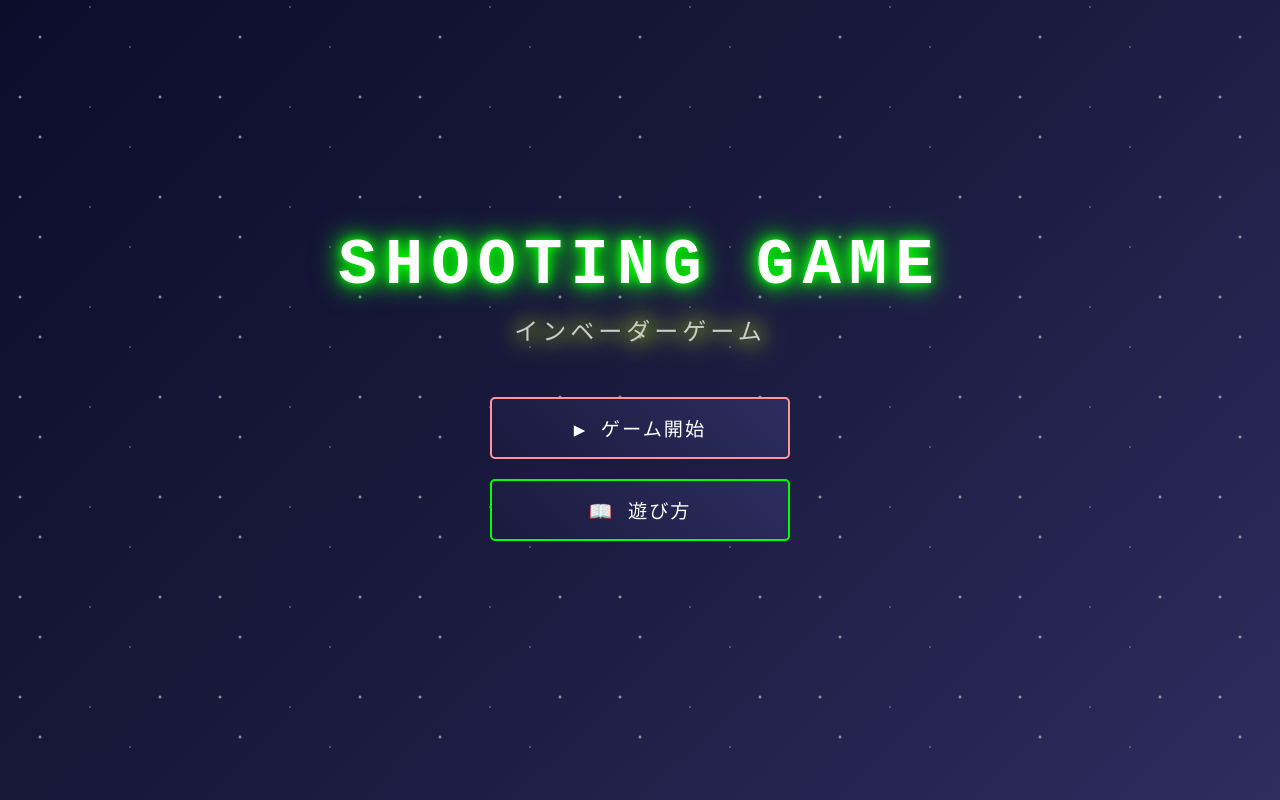
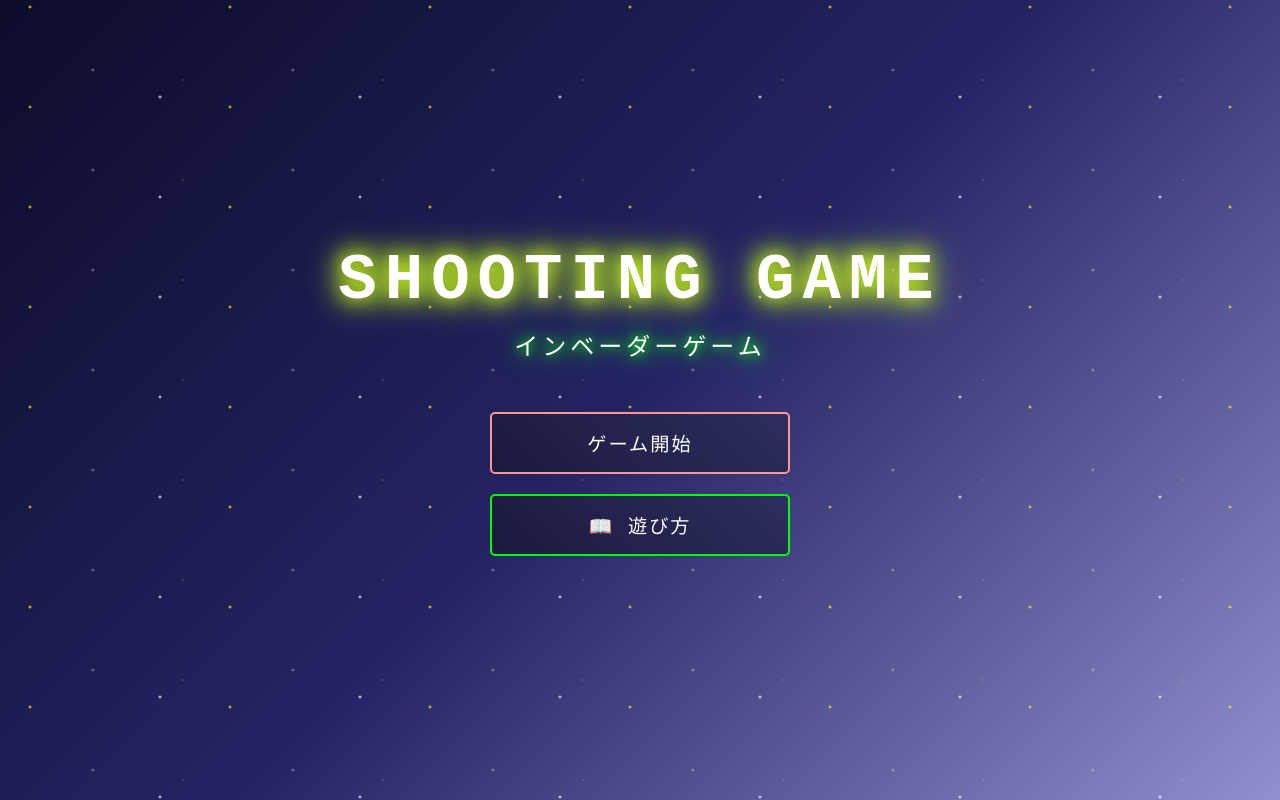
Before and after one commit to hayashichiho/ShootingGame, a Flask app: page / in a window 1280 px wide. Run offline with Flask 2, Linux system fonts and the light colour scheme.

Commit message:
[add]スタート画面のＵＩの変更

```diff
--- a/main.py
+++ b/main.py
@@ -38,9 +38,9 @@
         )
 
 
-@app.route("/stop_game")
-def stop_game():
-    """ゲームを停止"""
+@app.route("/end_game")
+def end_game():
+    """ゲームを終了"""
     global game_process
 
     try:
@@ -49,11 +49,11 @@
             game_process.terminate()
             game_process.wait()
 
-        return jsonify({"status": "success", "message": "ゲームが停止されました"})
+        return jsonify({"status": "success", "message": "ゲームが終了しました"})
 
     except Exception as e:
         return jsonify(
-            {"status": "error", "message": f"ゲームの停止に失敗しました: {str(e)}"}
+            {"status": "error", "message": f"ゲームの終了に失敗しました: {str(e)}"}
         )
 
 
--- a/static/css/style.css
+++ b/static/css/style.css
@@ -6,14 +6,14 @@
 
 body {
     font-family: 'Courier New', monospace;
-    background: linear-gradient(135deg, #0c0c2b, #1a1a3e, #2d2d5f);
+    background: linear-gradient(135deg, #0c0c2b, #242464, #9090cf);
     color: white;
     height: 100vh;
     overflow: hidden;
     position: relative;
 }
 
-/* 星空背景アニメーション */
+/* ===== 星空背景アニメーション ===== */
 .stars {
     position: fixed;
     top: 0;
@@ -21,28 +21,36 @@
     width: 100%;
     height: 100%;
     pointer-events: none;
+}
+
+.stars:before {
+    content: '';
+    position: absolute;
+    width: 120%;
+    height: 120%;
     background:
-        radial-gradient(2px 2px at 20px 30px, white, transparent),
-        radial-gradient(2px 2px at 40px 70px, white, transparent),
-        radial-gradient(1px 1px at 90px 40px, white, transparent),
-        radial-gradient(1px 1px at 130px 80px, white, transparent),
+        radial-gradient(2px 2px at 30px 40px, yellow, transparent),
         radial-gradient(2px 2px at 160px 30px, white, transparent);
     background-repeat: repeat;
     background-size: 200px 100px;
-    animation: starMove 20s linear infinite;
-    opacity: 0.8;
+    animation: starMove1 20s linear infinite;
 }
 
-@keyframes starMove {
-    0% {
-        transform: translateY(0px);
-    }
-
-    100% {
-        transform: translateY(-100px);
-    }
+.stars:after {
+    content: '';
+    position: absolute;
+    width: 120%;
+    height: 120%;
+    background:
+        radial-gradient(2px 2px at 40px 70px, white, transparent),
+        radial-gradient(1px 1px at 130px 80px, yellow, transparent);
+    background-repeat: repeat;
+    background-size: 200px 100px;
+    animation: starMove2 25s linear infinite;
+    opacity: 0.5;
 }
 
+/* ===== メインコンテンツ ===== */
 .main-container {
     display: flex;
     flex-direction: column;
@@ -62,107 +70,71 @@
 .title {
     font-size: 4rem;
     font-weight: bold;
-    text-shadow:
-        0 0 10px #00ff00,
-        0 0 20px #00ff00,
-        0 0 30px #00ff00;
     letter-spacing: 8px;
     margin-bottom: 10px;
 }
 
 .subtitle {
     font-size: 1.5rem;
-    color: #cccccc;
+    text-shadow: 0 0 10px #00ff00, 0 0 20px #00ff00, 0 0 30px #00ff00;
     letter-spacing: 4px;
     font-weight: normal;
-}
-
-@keyframes titleGlow {
-    0% {
-        text-shadow:
-            0 0 10px #00ff00,
-            0 0 20px #00ff00,
-            0 0 30px #00ff00;
-    }
-
-    100% {
-        text-shadow:
-            0 0 20px #e8e823,
-            0 0 30px #e8e823,
-            0 0 40px #e8e823;
-    }
 }
 
 .menu {
     display: flex;
     flex-direction: column;
     gap: 20px;
-    margin-bottom: 30px;
 }
 
-.menu-button,
-.start-button {
-    background: linear-gradient(45deg, #1a1a3e, #2d2d5f);
-    border: 2px solid #00ff00;
-    color: white;
+/* ===== ボタンスタイル ===== */
+.btn {
+    display: flex;
+    align-items: center;
+    justify-content: center;
+    gap: 10px;
+    width: 300px;
     padding: 15px 30px;
     font-size: 1.2rem;
     font-family: 'Courier New', monospace;
-    cursor: pointer;
-    transition: all 0.3s ease;
     text-transform: uppercase;
     letter-spacing: 2px;
+    cursor: pointer;
+    border: 2px solid;
+    border-radius: 5px;
+    background: linear-gradient(45deg, #1a1a3e, #2d2d5f);
+    color: white;
+    transition: all 0.3s ease;
     position: relative;
     overflow: hidden;
-    width: 300px;
-    border-radius: 5px;
 }
 
-.menu-button:hover,
-.start-button:hover {
-    background: linear-gradient(45deg, #2d2d5f, #3e3e7f);
-    box-shadow:
-        0 0 20px #00ff00,
-        inset 0 0 20px rgba(0, 255, 0, 0.1);
-    transform: translateY(-2px);
+/* メニューボタン */
+.btn--menu {
+    border-color: #00ff00;
 }
 
-.start-button {
+/* スタートボタン */
+.btn--start {
     border-color: #ff6b6b;
     animation: startButtonPulse 1.5s ease-in-out infinite;
 }
 
-.start-button:hover {
-    box-shadow:
-        0 0 20px #ff6b6b,
-        inset 0 0 20px rgba(255, 107, 107, 0.1);
-    border-color: #ff6b6b;
+/* ホバー効果 */
+.btn--menu:hover {
+    background: linear-gradient(45deg, #2d2d5f, #3e3e7f);
+    box-shadow: 0 0 20px #00ff00;
+    transform: translateY(-2px);
 }
 
-@keyframes startButtonPulse {
-    0% {
-        border-color: #ff6b6b;
-    }
-
-    50% {
-        border-color: #ff9999;
-    }
-
-    100% {
-        border-color: #ff6b6b;
-    }
+.btn--start:hover {
+    background: linear-gradient(45deg, #2d2d5f, #3e3e7f);
+    box-shadow: 0 0 20px #ff6b6b;
+    transform: translateY(-2px);
 }
 
 
-.footer {
-    position: absolute;
-    bottom: 20px;
-    text-align: center;
-    font-size: 0.9rem;
-    color: #888;
-}
-
-/* モーダル */
+/* ===== モーダル ===== */
 .modal {
     position: fixed;
     top: 0;
--- a/templates/start.html
+++ b/templates/start.html
@@ -17,10 +17,11 @@
         </div>
 
         <div class="menu">
-            <button class="start-button" id="startBtn" onclick="startGame()">
-                <span>▶ ゲーム開始</span>
+            <button id="startBtn" class="btn btn--start" onclick="startGame()">
+                <span class="button-text">ゲーム開始</span>
+                <span class="loading hidden"></span>
             </button>
-            <button class="menu-button" onclick="showInstructions()">
+            <button class="btn btn--menu" onclick="showInstructions()">
                 <span>📖 遊び方</span>
             </button>
         </div>
@@ -30,7 +31,7 @@
     <!-- 説明モーダル -->
     <div id="instructionsModal" class="modal hidden">
         <div class="modal-content">
-            <span class="close" onclick="hideInstructions()">&times;</span>
+            <span class="btn--close" onclick="hideInstructions()">&times;</span>
             <h3>🎮 遊び方</h3>
             <div class="instructions">
                 <ul>
@@ -38,10 +39,9 @@
                     <li>🔫 <strong>射撃:</strong> スペースキーで弾を発射</li>
                     <li>👾 <strong>目標:</strong> すべての敵を倒してクリアを目指そう</li>
                     <li>💥 <strong>注意:</strong> 敵の弾に当たったり、敵がプレイヤーまで到達するとゲームオーバー</li>
-                    <li>🔄 <strong>リスタート:</strong> ゲーム中にRキーを押すと再開できます</li>
                 </ul>
             </div>
-            <button class="modal-button" onclick="hideInstructions()">閉じる</button>
+            <button class="btn btn--modal" onclick="hideInstructions()">閉じる</button>
         </div>
     </div>
 
```
Also changed, not shown: other parts of static/css/style.css (+94 -39 lines), static/js/start.js (+67 -37 lines).
